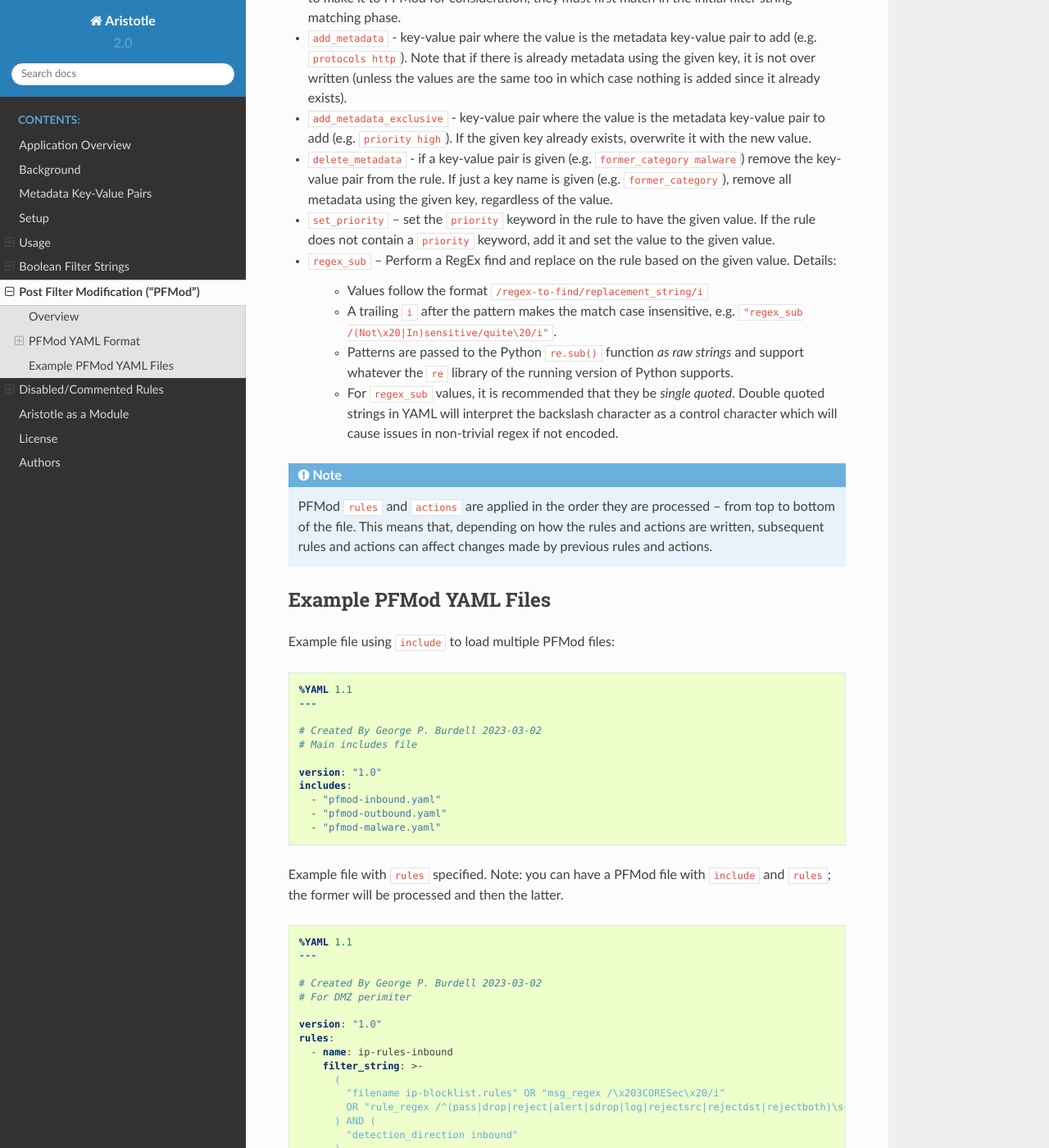
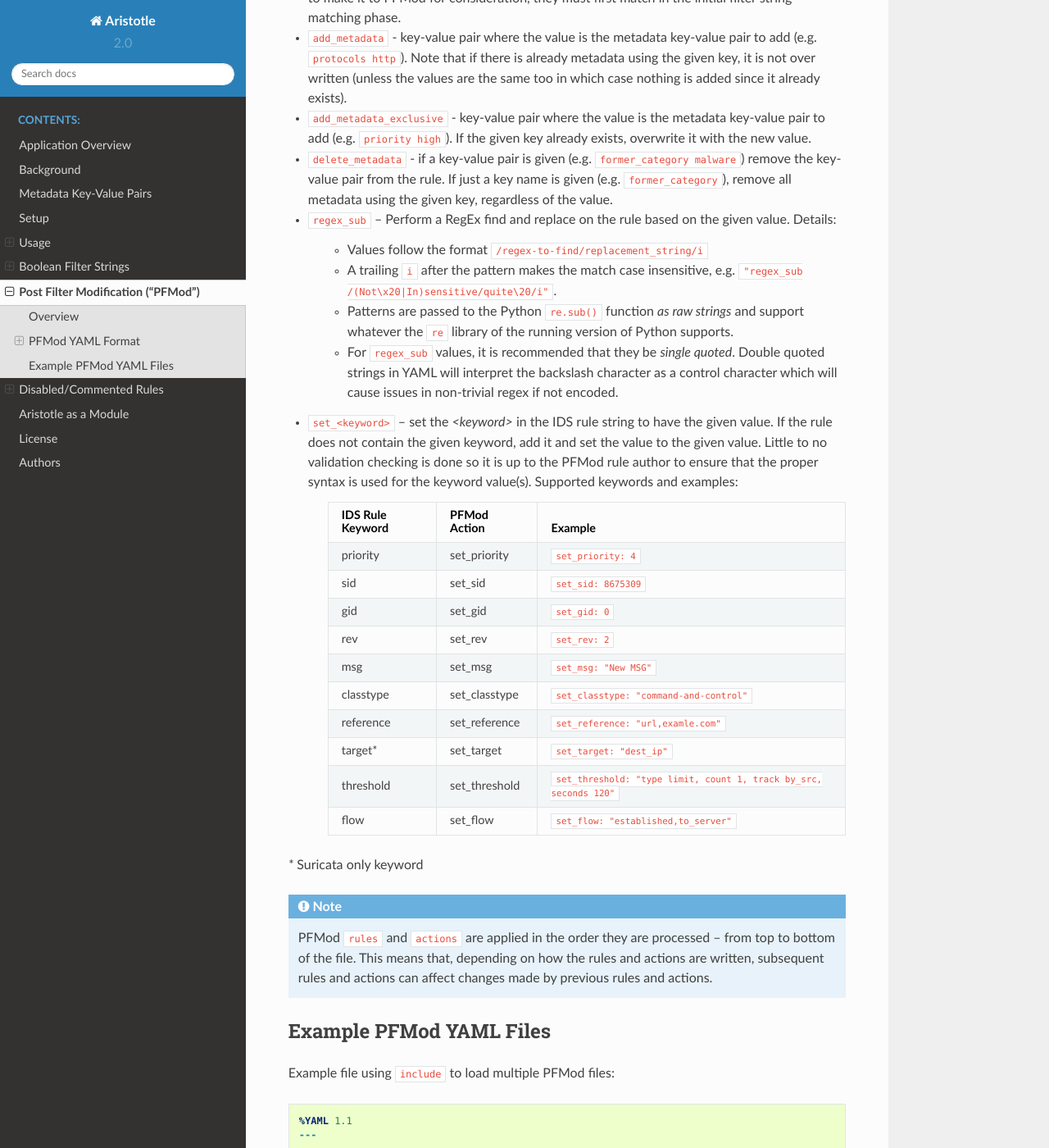
Before and after one commit to secureworks/aristotle, a Sphinx documentation site: the page built from docs/post_filter_mod.rst, in a window 1280 px wide and 1400 px high, scrolled down 1498 px. Shown: the whole window at 82% size. Built offline with Sphinx 7.4.7 and the Read the Docs theme 2.0.0, drawn with Linux system fonts in a browser that asks for light colours; some of the changed text lies outside the part shown.

Commit message:
Update docs for 'set_<keyword>' PFMod action.

```diff
--- a/docs/post_filter_mod.rst
+++ b/docs/post_filter_mod.rst
@@ -78,6 +76,28 @@
     -  For ``regex_sub`` values, it is recommended that they be *single quoted*.  Double
        quoted strings in YAML will interpret the backslash character as a control character
        which will cause issues in non-trivial regex if not encoded.
+
+-  ``set_<keyword>`` -- set the *<keyword>* in the IDS rule string to have the given value.  If the rule does not contain
+   the given keyword, add it and set the value to the given value. Little to no validation checking is done so it
+   is up to the PFMod rule author to ensure that the proper syntax is used for the keyword value(s).
+   Supported keywords and examples:
+
+    ================  =============  ===================================================================
+    IDS Rule Keyword  PFMod Action   Example
+    ================  =============  ===================================================================
+    priority          set_priority   ``set_priority: 4``
+    sid               set_sid        ``set_sid: 8675309``
+    gid               set_gid        ``set_gid: 0``
+    rev               set_rev        ``set_rev: 2``
+    msg               set_msg        ``set_msg: "New MSG"``
+    classtype         set_classtype  ``set_classtype: "command-and-control"``
+    reference         set_reference  ``set_reference: "url,examle.com"``
+    target*           set_target     ``set_target: "dest_ip"``
+    threshold         set_threshold  ``set_threshold: "type limit, count 1, track by_src, seconds 120"``
+    flow              set_flow       ``set_flow: "established,to_server"``
+    ================  =============  ===================================================================
+
+`*` Suricata only keyword
 
 .. note::
     PFMod ``rules`` and ``actions`` are applied in the order they are processed -- from top to bottom of the file. This
@@ -128,6 +148,8 @@
         actions:
           - add_metadata_exclusive: "risk_score 10"
           - set_priority: 2
+          - set_target: "dest_ip"
+
       - name: ip-rules-outbound
         filter_string: >-
           (
@@ -150,6 +172,7 @@
         actions:
           - regex_sub: '/^alert\x20/drop /'
           - add_metadata: "custom_action drop"
+          - set_target: "dest_ip"
       - name: disable-informational-and-audit
         filter_string: >-
           "signature_severity informational" OR "signature_severity audit"
```
Also changed, not shown: other parts of docs/post_filter_mod.rst (+0 -2 lines), 1 other file.
